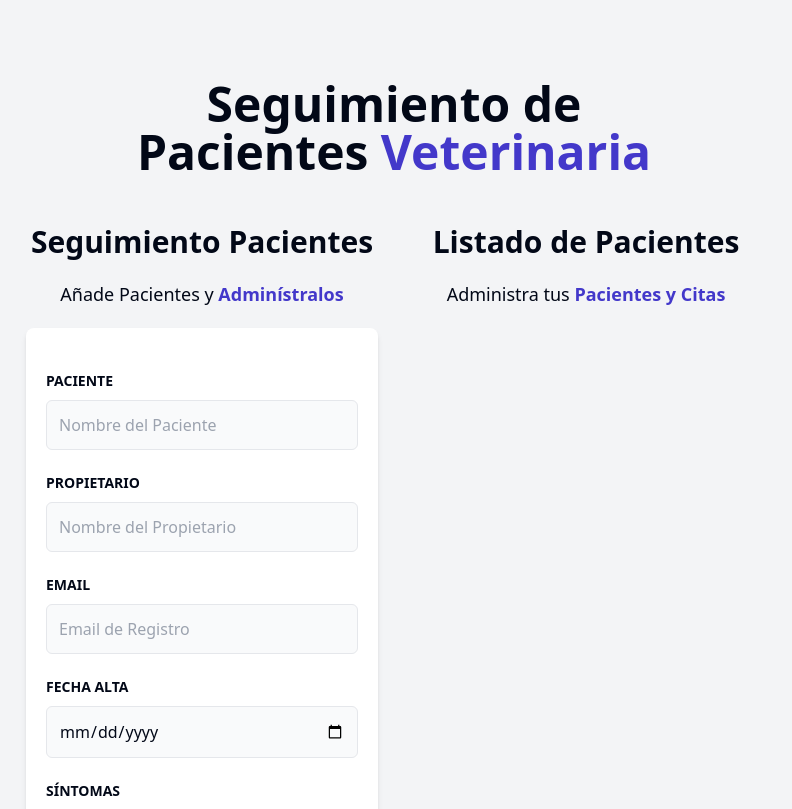
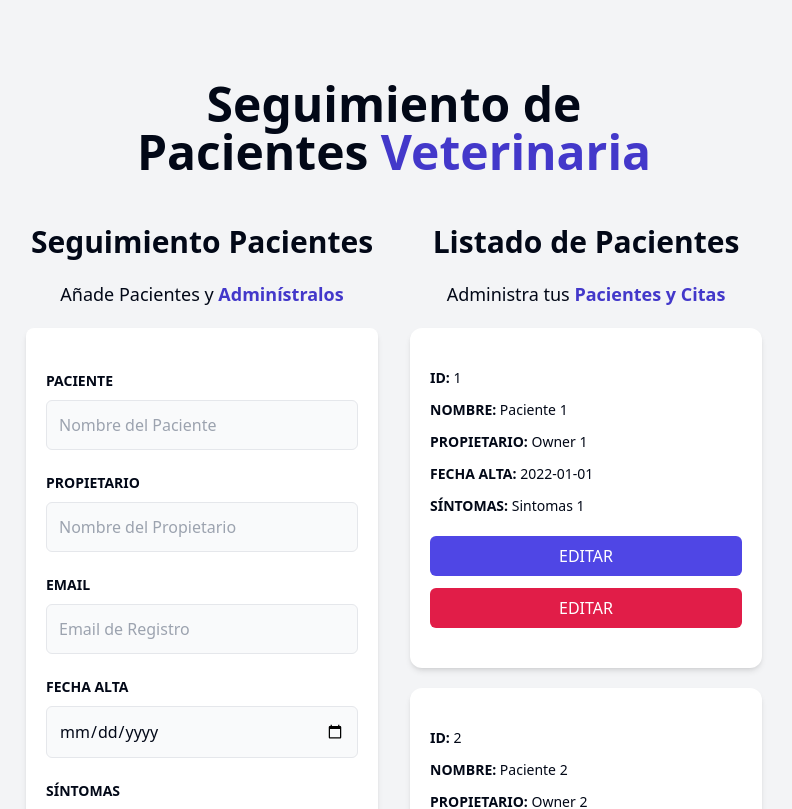
Before and after one commit to deglan-rivas/frontend-ts-bookingManager, a React (Vite) app: page / in a window 1280 px wide. Shown: the top 809 px of the page, without its empty margins (246-1038 px from the left). Built offline with nearby package versions, Linux system fonts and the light colour scheme.

Commit message:
feat: :sparkles: update PatientList using PatientItem

```diff
--- a/src/components/PatientForm.tsx
+++ b/src/components/PatientForm.tsx
@@ -70,7 +70,7 @@ export default function PatientForm() {
         </div>
 
         <input type="submit"
-          className="py-2 bg-blue-700 text-white uppercase font-semibold text-center w-full rounded-md cursor-pointer hover:bg-blue-800"
+          className="py-2 bg-indigo-700 text-white uppercase font-semibold text-center w-full rounded-md cursor-pointer hover:bg-indigo-800"
           value={"Guardar Paciente"}
         />
       </form>
--- a/src/components/PatientList.tsx
+++ b/src/components/PatientList.tsx
@@ -1,3 +1,77 @@
+import { Patient } from "@/types"
+
+const patientList: Patient[] = [
+  {
+    id: "1",
+    name: "Paciente 1",
+    owner: "Owner 1",
+    date: "2022-01-01",
+    symptoms: "Sintomas 1"
+  },
+  {
+    id: "2",
+    name: "Paciente 2",
+    owner: "Owner 2",
+    date: "2022-02-02",
+    symptoms: "Sintomas 2"
+  }
+]
+
+interface PatientItemProps {
+  patient: Patient
+}
+
+function PatientItem({ patient }: PatientItemProps) {
+  return (
+    <li className="px-5 py-10 bg-white shadow-md rounded-xl space-y-3">
+      <div className="space-y-3 mb-2">
+        <p className="text-sm uppercase font-semibold">
+          Id: {""}
+          <span className="font-normal normal-case">
+            {patient.id}
+          </span>
+        </p>
+
+        <p className="text-sm uppercase font-semibold">
+          Nombre: {""}
+          <span className="font-normal normal-case">
+            {patient.name}
+          </span>
+        </p>
+
+        <p className="text-sm uppercase font-semibold">
+          Propietario: {""}
+          <span className="font-normal normal-case">
+            {patient.owner}
+          </span>
+        </p>
+
+        <p className="text-sm uppercase font-semibold">
+          Fecha alta: {""}
+          <span className="font-normal normal-case">
+            {patient.date}
+          </span>
+        </p>
+
+        <p className="text-sm uppercase font-semibold">
+          Síntomas: {""}
+          <span className="font-normal normal-case">
+            {patient.symptoms}
+          </span>
+        </p>
+      </div>
+
+      <button className="bg-indigo-600 w-full rounded-md text-center py-2 uppercase text-white hover:bg-indigo-700">
+        Editar
+      </button>
+
+      <button className="bg-rose-600 w-full rounded-md text-center py-2 uppercase text-white hover:bg-rose-700">
+        Editar
+      </button>
+    </li>
+  )
+}
+
 export default function PatientList() {
   return (
     <div
@@ -14,6 +88,17 @@ export default function PatientList() {
           Pacientes y Citas
         </span>
       </p>
+
+      <ul className="space-y-5">
+        {
+          patientList.map(patient => (
+            <PatientItem
+              key={patient.id}
+              patient={patient}
+            />
+          ))
+        }
+      </ul>
     </div>
   )
 }
--- /dev/null
+++ b/src/types/index.ts
@@ -0,0 +1,7 @@
+export interface Patient {
+  id: string
+  name: string
+  owner: string
+  date: string
+  symptoms: string
+}
```
